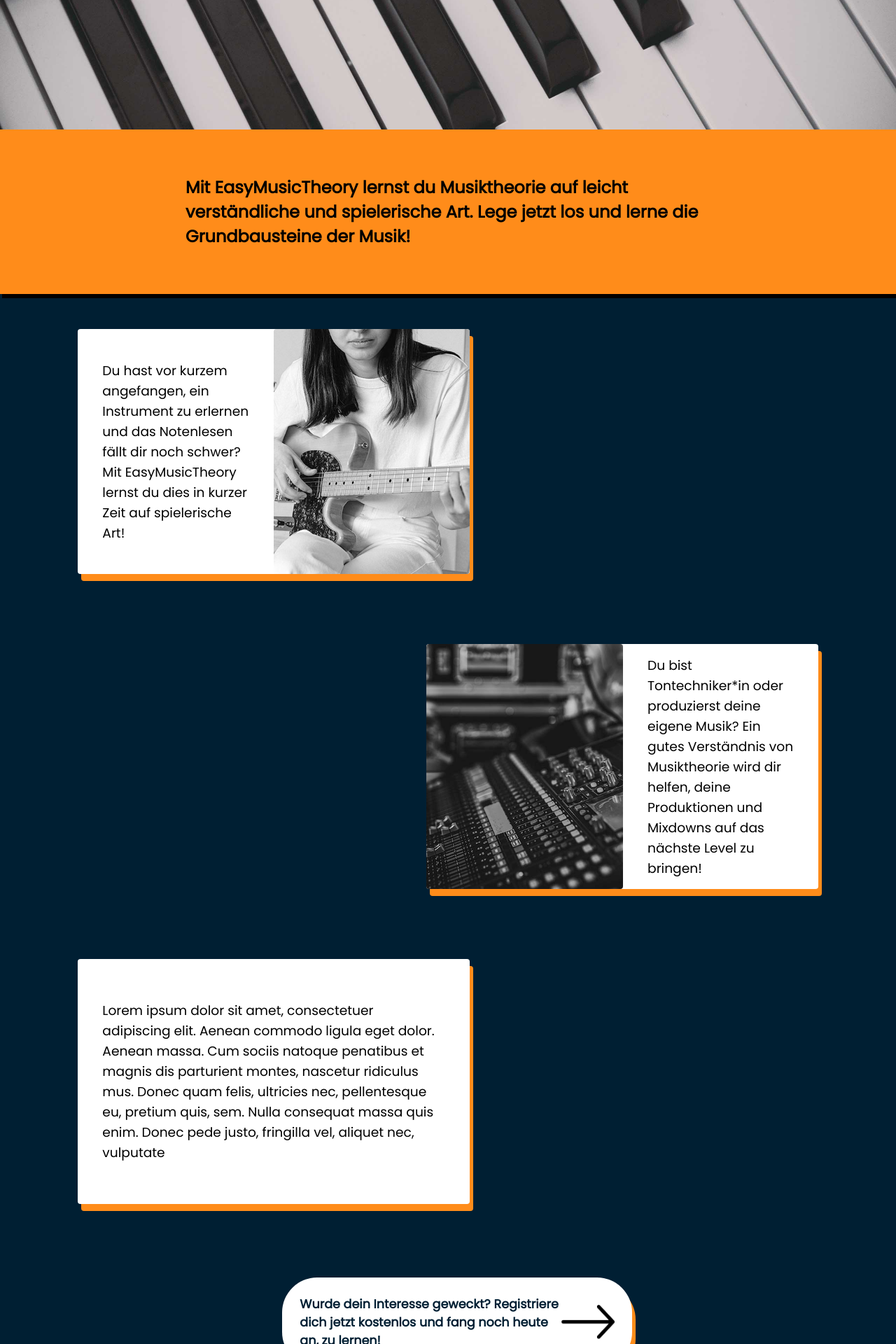
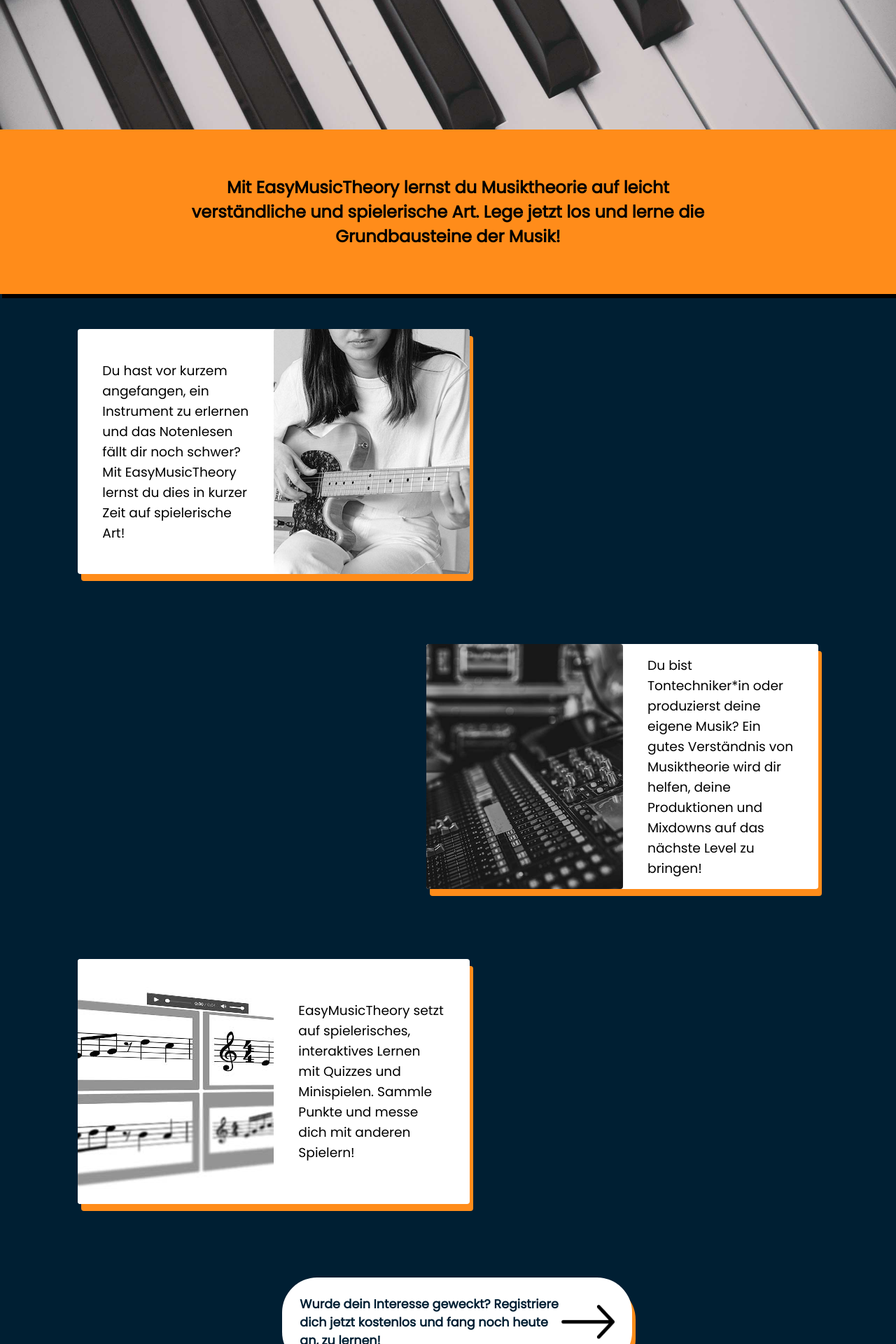
Before and after one commit to bsandoz/mmp-lehrprojekt, a Vue app: page / in a window 1280 px wide. Shown: the part 236-2156 px from the top of the page at 70% size. Built offline with nearby package versions, Linux system fonts and the light colour scheme; no server answers.

Commit message:
Added infobox 3 and small changes

```diff
--- a/src/views/Home.vue
+++ b/src/views/Home.vue
@@ -1,8 +1,8 @@
 <template>
-  <div class="hero">
+  <div class="hero" v-if="!userIsLoggedIn">
     <img id="hero-image" src="../assets/img/hero-image-notext.jpg" alt="">
   </div>
-  <Lead class="lead-home" lead="Mit EasyMusicTheory lernst du Musiktheorie auf leicht verständliche und spielerische Art. Lege jetzt los und lerne die Grundbausteine der Musik! "/>
+  <Lead class="lead-home" v-if="!userIsLoggedIn" lead="Mit EasyMusicTheory lernst du Musiktheorie auf leicht verständliche und spielerische Art. Lege jetzt los und lerne die Grundbausteine der Musik! "/>
   <Content :content="content" />
   <div class="home-infos" v-if="!userIsLoggedIn">
     <div class="infobox" id="infobox-1">
@@ -18,9 +18,8 @@
       </p>
     </div>
     <div class="infobox" id="infobox-3">
-      <p class="info-text" id="info-3">Lorem ipsum dolor sit amet, consectetuer adipiscing elit. Aenean commodo ligula eget dolor.
-        Aenean massa. Cum sociis natoque penatibus et magnis dis parturient montes, nascetur ridiculus mus. Donec quam felis, ultricies nec,
-        pellentesque eu, pretium quis, sem. Nulla consequat massa quis enim. Donec pede justo, fringilla vel, aliquet nec, vulputate
+      <img class="info-image" src="../assets/img/info-image-3.jpg" alt="Screenshot eines Quiz von EasyMusicTheory">
+      <p class="info-text" id="info-3">EasyMusicTheory setzt auf spielerisches, interaktives Lernen mit Quizzes und Minispielen. Sammle Punkte und messe dich mit anderen Spielern!
       </p>
     </div>
     <div class="btn" id="notLoggedInWarning" v-if="!userIsLoggedIn" @click="showModalRegister = true">
@@ -110,6 +109,7 @@
     background-color: var(--main-accent-color);
     box-shadow: 3px 6px #000000;
     color: var(--main-text-color);
+    text-align: center;
   }
   .home-infos {
     display: grid;
```
Also changed, not shown: src/assets/img/info-image-3.jpg (added).
